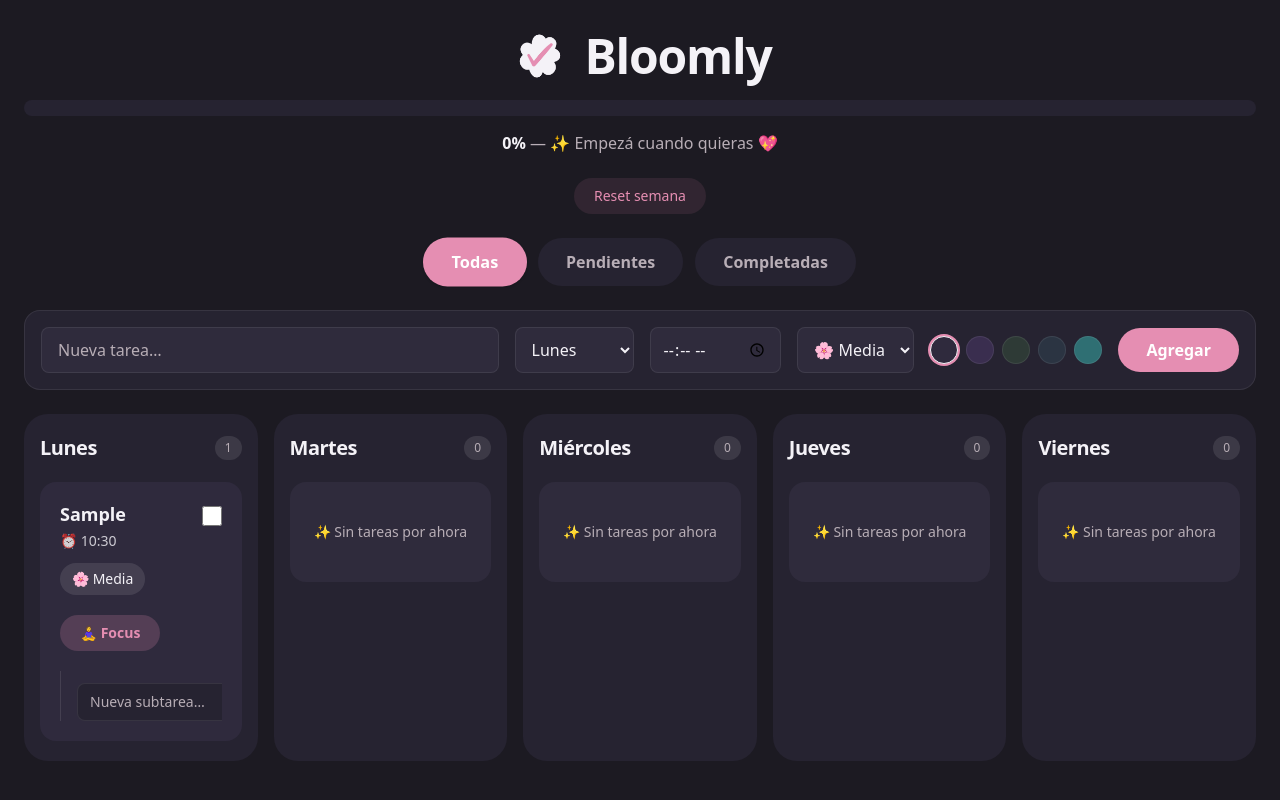
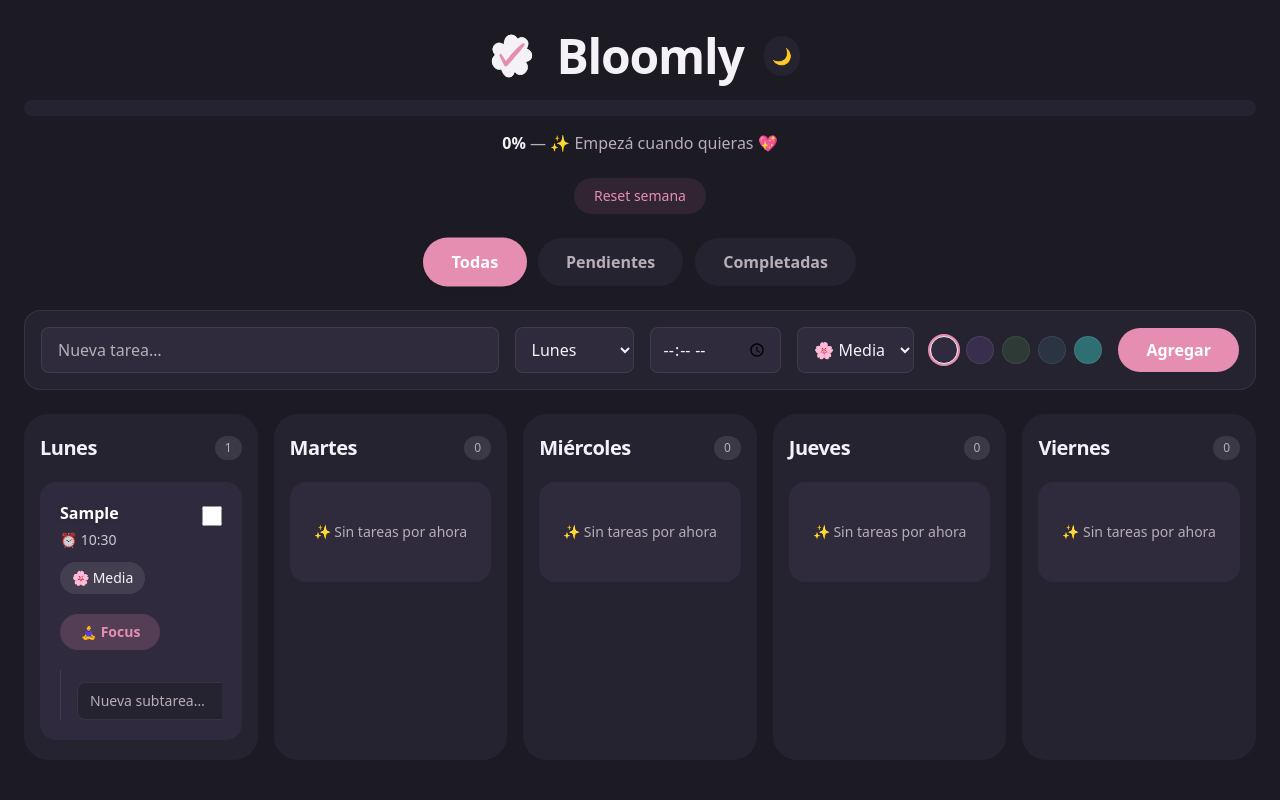
Before and after one commit to MikaelaEstefan/my-todo-app, a React (Vite) app: page / in a window 1280 px wide. Both pictures are taken after typing "Sample", "10:30" into the empty fields and a click on the button "Agregar". Built offline with nearby package versions, Linux system fonts and the light colour scheme.

Commit message:
light mode added

```diff
--- a/src/App.jsx
+++ b/src/App.jsx
@@ -1,5 +1,6 @@
 // src/App.jsx
-import React, { useState } from "react";
+import React, { useState, useEffect } from "react";
+import { useThemeStore } from "./context/useThemeStore";
 import { useTasksStore } from "./context/useTasksStore";
 
 import DayColumn from "./components/DayColumn";
@@ -17,6 +18,11 @@ export default function App() {
   const [activeDay, setActiveDay] = useState("Lunes");
 
   const resetWeek = useTasksStore((s) => s.resetWeek);
+  const { theme, toggleTheme } = useThemeStore();
+
+    useEffect(() => {
+      document.documentElement.setAttribute("data-theme", theme);
+    }, [theme]);
 
   return (
     <div
@@ -37,6 +43,22 @@ export default function App() {
           <h1 className="text-4xl sm:text-5xl font-semibold tracking-tight">
             Bloomly
           </h1>
+          {/* THEME TOGGLE */}
+        <button
+          onClick={toggleTheme}
+          className="
+            ml-2
+            p-2
+            rounded-full
+            bg-[var(--bg-panel)]
+            text-[var(--text-main)]
+            hover:bg-[var(--bg-card)]
+            transition
+          "
+          title="Cambiar tema"
+        >
+          {theme === "dark" ? "🌙" : "☀️"}
+        </button>
         </div>
 
         <ProgressBar />
--- a/src/components/TaskCard.jsx
+++ b/src/components/TaskCard.jsx
@@ -52,18 +52,26 @@ export default function TaskCard({ task }) {
         {...listeners}
       >
         <div
-          className={`text-lg sm:text-lg font-semibold leading-snug ${
-            task.completed ? "line-through opacity-60" : ""
-          }`}
-        >
+          className={`
+            text-base
+            font-semibold
+            leading-snug
+            ${
+              task.completed
+                ? "line-through opacity-60"
+                : "text-white drop-shadow-sm"
+            }
+          `}
+          >
           {task.text}
         </div>
+
 
         <input
           type="checkbox"
           checked={task.completed}
           onChange={() => toggleTask(task.id)}
-          className="w-5 h-5 mt-1 cursor-pointer accent-[var(--pink-main)]"
+          className="w-5 h-5 mt-1 cursor-pointer accent-[var(--pink-main)] brightness-125"
           onClick={(e) => e.stopPropagation()}
         />
       </div>
@@ -130,9 +138,15 @@ export default function TaskCard({ task }) {
             {subtasks.map((s) => (
               <label
                 key={s.id}
-                className="flex items-center gap-3 text-sm cursor-pointer"
+                className="
+                   flex items-center gap-2
+                  text-sm
+                  cursor-pointer
+                  text-white
+                "
                 onClick={(e) => e.stopPropagation()}
               >
+
                 <input
                   type="checkbox"
                   checked={s.completed}
@@ -140,12 +154,13 @@ export default function TaskCard({ task }) {
                   className="accent-[var(--pink-main)]"
                 />
                 <span
-                  className={`${
-                    s.completed ? "line-through opacity-60" : ""
-                  }`}
+                  className={`
+                    ${s.completed ? "line-through opacity-60" : "opacity-90"}
+                  `}
                 >
                   {s.text}
                 </span>
+
               </label>
             ))}
 
--- /dev/null
+++ b/src/context/useThemeStore.js
@@ -0,0 +1,17 @@
+import { create } from "zustand";
+import { persist } from "zustand/middleware";
+
+export const useThemeStore = create(
+  persist(
+    (set) => ({
+      theme: "dark",
+      toggleTheme: () =>
+        set((state) => ({
+          theme: state.theme === "dark" ? "light" : "dark",
+        })),
+    }),
+    {
+      name: "bloomly-theme",
+    }
+  )
+);
--- a/src/index.css
+++ b/src/index.css
@@ -1,6 +1,9 @@
 @import "tailwindcss";
 
 @layer base {
+  /* =========================
+     DARK MODE (default)
+     ========================= */
   :root {
     --bg-main: #1C1A22;
     --bg-panel: #262331;
@@ -20,8 +23,33 @@
     --glow-pink: rgba(229, 142, 178, 0.35);
   }
 
+  /* =========================
+     LIGHT MODE
+     ========================= */
+  [data-theme="light"] {
+    --bg-main: #FBF7FA;
+    --bg-panel: #FFFFFF;
+    --bg-card: #F3EEF4;
+
+    --pink-main: #D16C8A;
+    --pink-strong: #B85A75;
+    --pink-soft: #F0B6CC;
+
+    --lavender: #9E90D8;
+    --green-soft: #8CCFB0;
+
+    --text-main: #1E1B22;
+    --text-muted: #6E6573;
+
+    --border-soft: rgba(0, 0, 0, 0.08);
+    --glow-pink: rgba(209, 108, 138, 0.25);
+  }
+
   body {
     @apply bg-[var(--bg-main)] text-[var(--text-main)];
+    transition:
+      background-color 0.3s ease,
+      color 0.3s ease;
   }
 }
 
```
